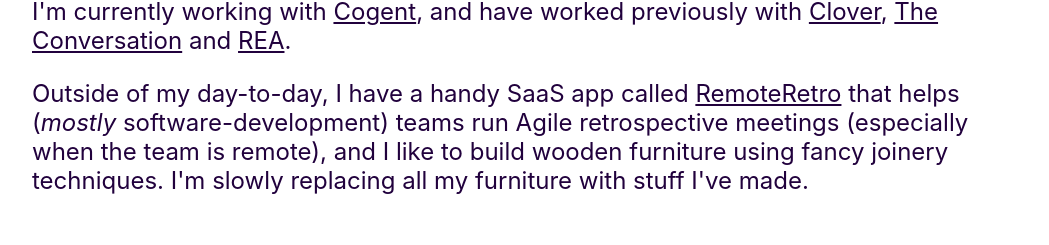
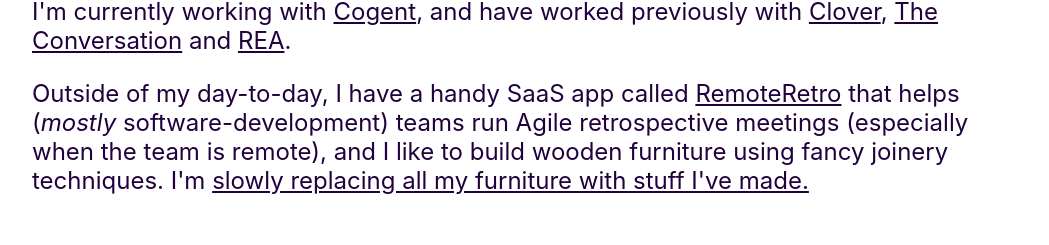
Before and after one commit to markcipolla/markcipolla.com, a Next.js app: page / in a window 1280 px wide. Shown: the part 666-911 px from the top of the page, without its empty margins (108-1157 px from the left). Built offline with nearby package versions, Linux system fonts and the light colour scheme.

Commit message:
Add the Insta link 😎 Gotta get those socials

```diff
--- a/pages/index.js
+++ b/pages/index.js
@@ -29,7 +29,8 @@
         Outside of my day-to-day, I have a handy SaaS app
         called <Link href="/remoteretro.io"><a>RemoteRetro</a></Link> that helps (<em>mostly</em> software-development) teams
         run Agile retrospective meetings (especially when the team is remote), and I like to build wooden furniture using
-        fancy joinery techniques. I'm slowly replacing all my furniture with stuff I've made.
+        fancy joinery techniques. I'm <a href="https://www.instagram.com/dmaerk/">slowly replacing all my furniture with
+        stuff I've made.</a>
       </p>
     </>
   )
```
